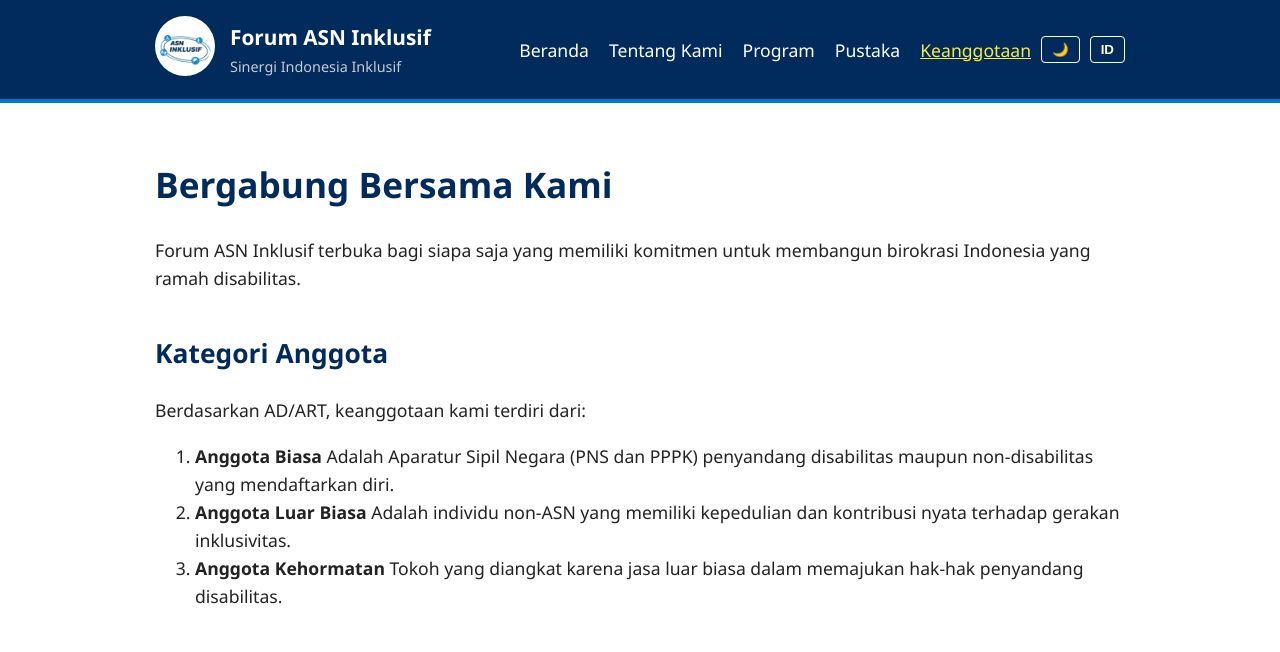
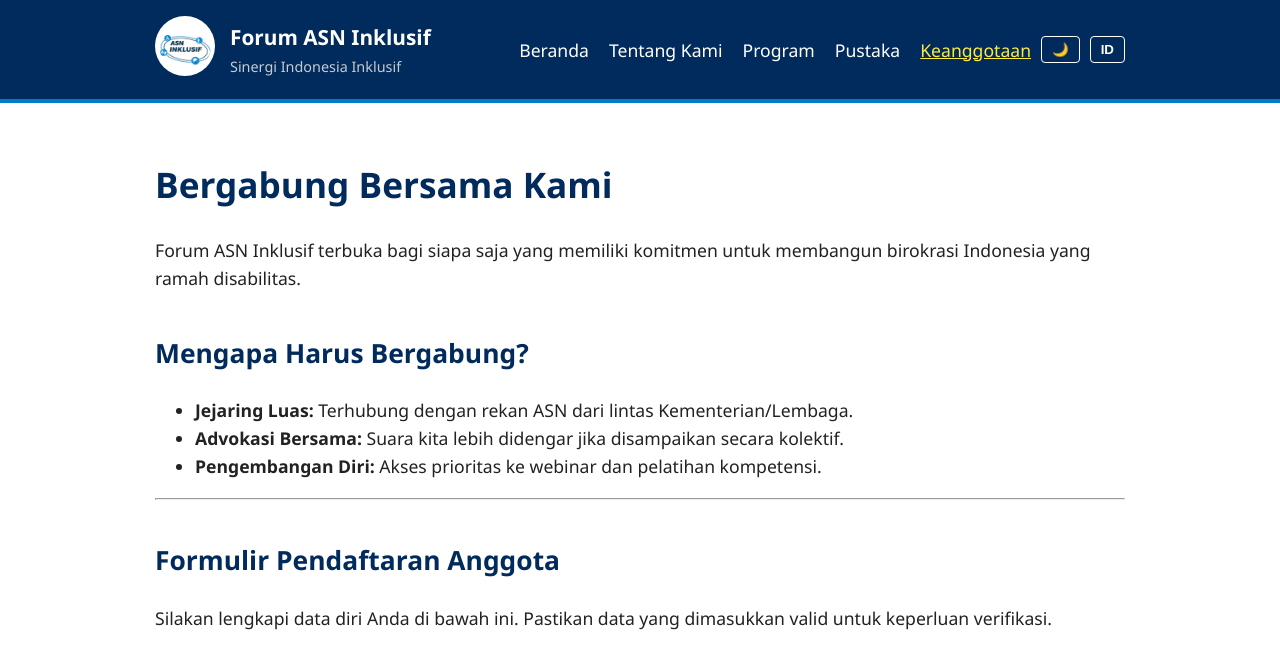
Before and after one commit to dimasmuharam/ASN-Inklusif, a Jekyll site: the page built from join.md, in a window 1280 px wide and 1400 px high. Shown: the top 652 px of the window. Built offline with Jekyll 4.4.1, drawn with Linux system fonts in a browser that asks for light colours; some of the changed text lies outside the part shown; grey boxes are pictures that could not be loaded.

Commit message:
Update join.md

```diff
--- a/join.md
+++ b/join.md
@@ -8,25 +8,26 @@ permalink: /join/
 
 Forum ASN Inklusif terbuka bagi siapa saja yang memiliki komitmen untuk membangun birokrasi Indonesia yang ramah disabilitas.
 
-## Kategori Anggota
-Berdasarkan AD/ART, keanggotaan kami terdiri dari:
-
-1. **Anggota Biasa** Adalah Aparatur Sipil Negara (PNS dan PPPK) penyandang disabilitas maupun non-disabilitas yang mendaftarkan diri.
-2. **Anggota Luar Biasa** Adalah individu non-ASN yang memiliki kepedulian dan kontribusi nyata terhadap gerakan inklusivitas.
-3. **Anggota Kehormatan** Tokoh yang diangkat karena jasa luar biasa dalam memajukan hak-hak penyandang disabilitas.
-
 ## Mengapa Harus Bergabung?
-* **Jejaring Luas:** Terhubung dengan rekan ASN dari lintas Kementerian/Lembaga se-Indonesia.
+* **Jejaring Luas:** Terhubung dengan rekan ASN dari lintas Kementerian/Lembaga.
 * **Advokasi Bersama:** Suara kita lebih didengar jika disampaikan secara kolektif.
 * **Pengembangan Diri:** Akses prioritas ke webinar dan pelatihan kompetensi.
 
 ---
 
-<div style="background: var(--card-bg); padding: 30px; text-align: center; border-radius: 8px; border: 1px solid var(--border-color); margin-top: 30px;">
-  <h2>Siap Berkolaborasi?</h2>
-  <p>Mari berkontribusi membangun sistem dari dalam.</p>
-  <br>
-  <a href="https://bit.ly/asninklusif" class="button-cta" style="font-size: 1.2em;">
-    ✍️ Isi Formulir Pendaftaran
-  </a>
+## Formulir Pendaftaran Anggota
+
+Silakan lengkapi data diri Anda di bawah ini. Pastikan data yang dimasukkan valid untuk keperluan verifikasi.
+
+<div style="margin-top: 20px; text-align: center;">
+
+  <iframe src="https://docs.google.com/forms/d/e/1FAIpQLSfRU47RBh4ZjinT-2czbKDXb5Wxjjw-ShWH-9iTqqGEP8HSzA/viewform?embedded=true" width="640" height="1200" frameborder="0" marginheight="0" marginwidth="0">Memuat…</iframe>
+
 </div>
+
+---
+
+### Kriteria Anggota (Sesuai AD/ART)
+1. **Anggota Biasa:** ASN (PNS/PPPK) Disabilitas & Non-Disabilitas.
+2. **Anggota Luar Biasa:** Non-ASN yang berkontribusi pada inklusivitas.
+3. **Anggota Kehormatan:** Tokoh yang berjasa luar biasa.
```
